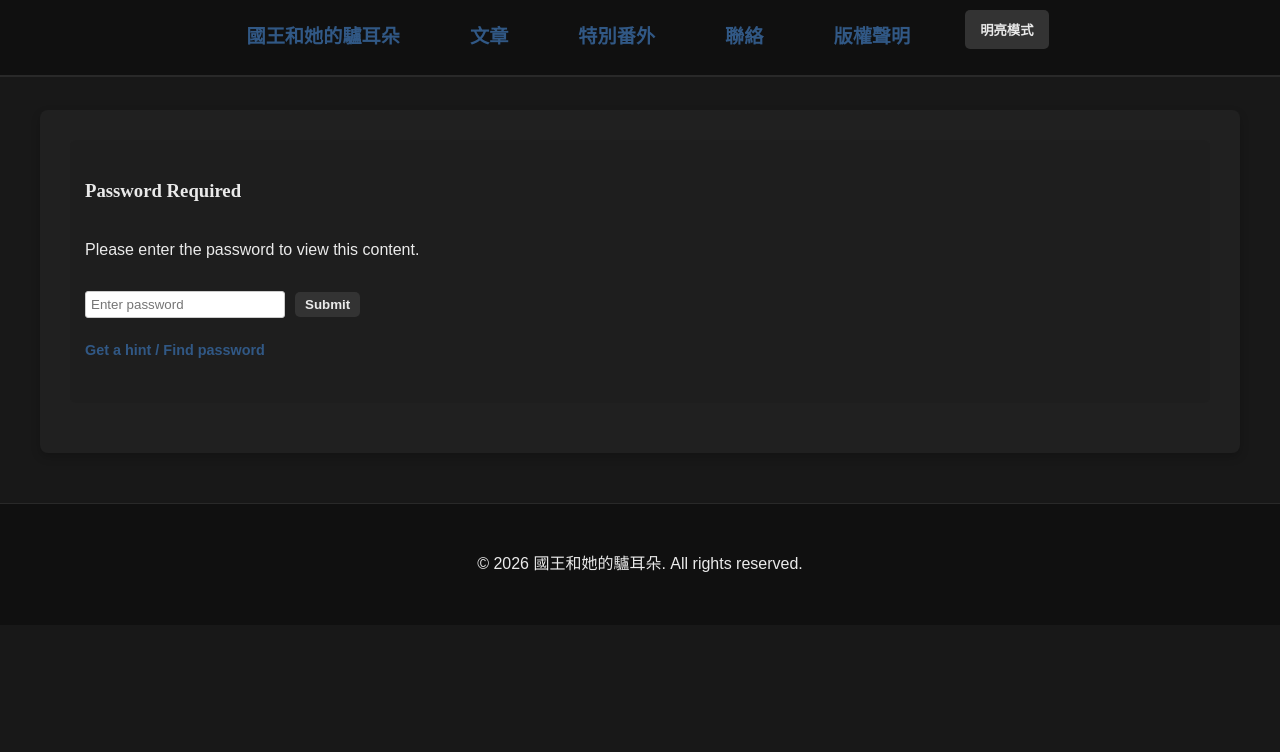
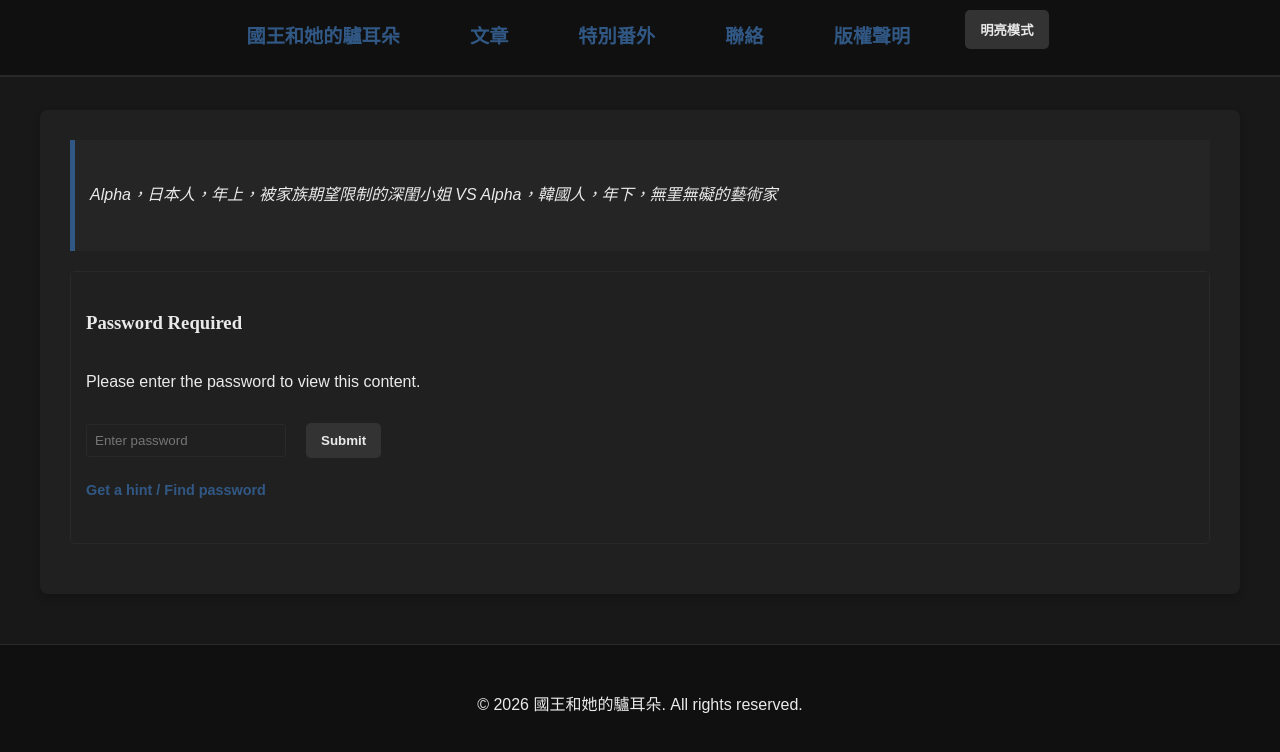
Before and after one commit to thekingwithdonkeyears/website, a Jekyll site: the page built from _posts/2026-01-03-bae.md, in a window 1280 px wide. Shown: the top 752 px of the page. Built offline with Jekyll 4.4.1, drawn with Linux system fonts in a browser that asks for light colours.

Commit message:
modify css

```diff
--- a/_layouts/role_play.html
+++ b/_layouts/role_play.html
@@ -15,40 +15,60 @@
         .role-inputs {
             margin-bottom: 20px;
             padding: 15px;
-            background: rgba(0, 0, 0, 0.05);
+            background: var(--toc-bg);
+            /* Use theme variable */
+            border: 1px solid var(--border-color);
             border-radius: 5px;
+            color: var(--text-color);
         }
 
         .role-input-group {
             margin-bottom: 10px;
             display: flex;
             align-items: center;
+            flex-wrap: wrap;
+            /* Allow wrapping on small screens */
+            gap: 10px;
         }
 
         .role-input-group label {
             display: inline-block;
-            width: 80px;
             font-weight: bold;
+            color: var(--text-color);
         }
 
         .role-input-group input {
-            padding: 5px;
-            border: 1px solid #ccc;
+            padding: 8px;
+            border: 1px solid var(--border-color);
             border-radius: 3px;
-            margin-right: 10px;
-            width: 120px;
+            background-color: var(--content-bg);
+            color: var(--text-color);
+            width: 150px;
+            /* Slightly wider */
         }
 
         .role-header {
             font-weight: bold;
-            margin-bottom: 5px;
-            margin-top: 10px;
+            margin-bottom: 10px;
+            margin-top: 15px;
+            color: var(--text-color);
+            border-bottom: 1px solid var(--border-color);
+            padding-bottom: 5px;
         }
 
-        /* Ensure buttons from dinky or similar are styled if used, attempting to inherit or use standard */
+        .preview-text {
+            background-color: var(--category-bg);
+            padding: 15px;
+            border-left: 5px solid var(--link-color);
+            margin-bottom: 20px;
+            font-style: italic;
+            color: var(--text-color);
+        }
+
+        /* Use global button styles, just add margin if needed */
         .buttons {
-            padding: 5px 10px;
-            cursor: pointer;
+            /* Inherits global button styles, just ensuring specific overrides if any */
+            margin-left: 10px;
         }
     </style>
 </head>
@@ -59,6 +79,13 @@
 
     <div class="container">
         <main class="content">
+
+
+            {% if page.preview %}
+            <div class="preview-text">
+                {{ page.preview | markdownify }}
+            </div>
+            {% endif %}
 
             <section id="main-section" style="display: none;">
                 <div id="role-inputs-container" class="role-inputs"></div>
--- a/_pages/2022-12-31-%e7%89%b9%e5%88%a5%e7%95%aa%e5%a4%96.html
+++ b/_pages/2022-12-31-%e7%89%b9%e5%88%a5%e7%95%aa%e5%a4%96.html
@@ -25,12 +25,12 @@ permalink: "/特別番外/"
     <ul>
         <li>
             <a href="https://www.buymeacoffee.com/kingsdonkeyears/n-a-1453770" target="_blank">
-                2023.01.01【米彩】 「Bae。」
+                「Bae。」
             </a>
         </li>
         <li>
             <a href="https://www.buymeacoffee.com/kingsdonkeyears/n-a-1684544" target="_blank">
-                2023.04.10 【雙井】Unholy
+                Unholy
             </a>
         </li>
     </ul>
--- a/_posts/2026-01-03-bae.md
+++ b/_posts/2026-01-03-bae.md
@@ -8,6 +8,7 @@ default_p2_last: 孫
 default_p2_first: 彩瑛
 password: bae
 hint: https://buymeacoffee.com/kingsdonkeyears/n-a-1453770
+preview: "Alpha，日本人，年上，被家族期望限制的深閨小姐 VS Alpha，韓國人，年下，無罣無礙的藝術家"
 ---
 
 角色簡介：
```
